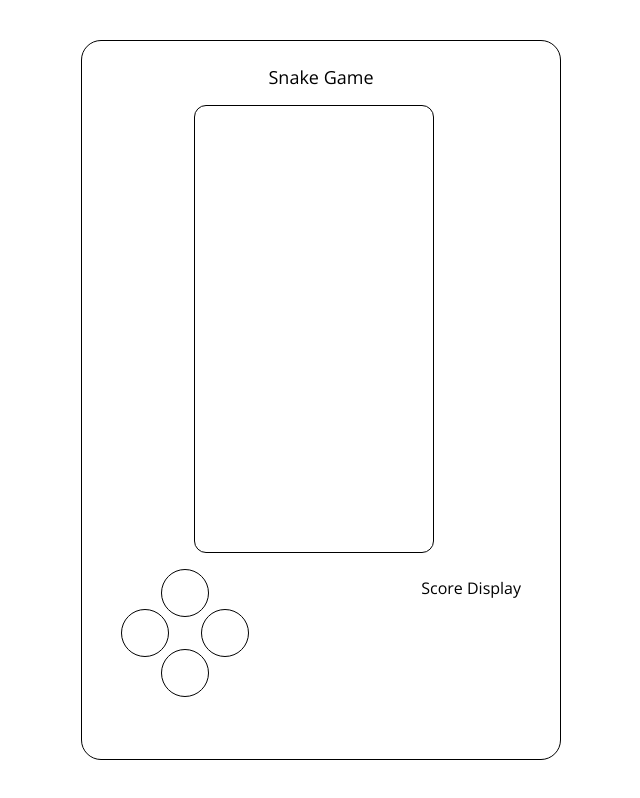
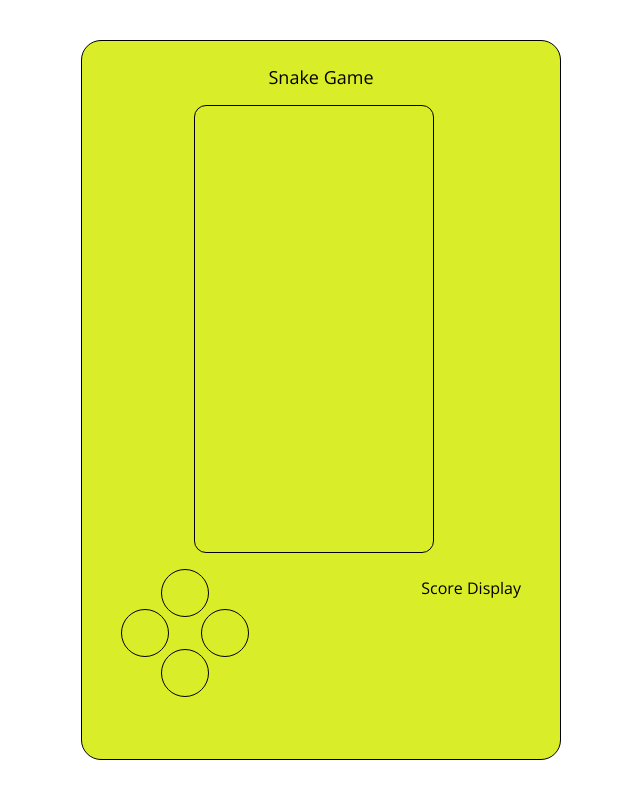
Before and after one commit to tuanphong05/GameJS, a website: page index.html in a window 1280 px wide. Shown: the whole page, without its empty margins (319-959 px from the left). Drawn offline with nearby package versions, Linux system fonts and the light colour scheme.

Commit message:
Fill color background

```diff
--- a/style.css
+++ b/style.css
@@ -27,6 +27,7 @@ body {
   justify-content: center;
   position: relative;
   display: flex;
+  background-color: rgb(218, 237, 41);
 }
 
 .gameBox {
```
